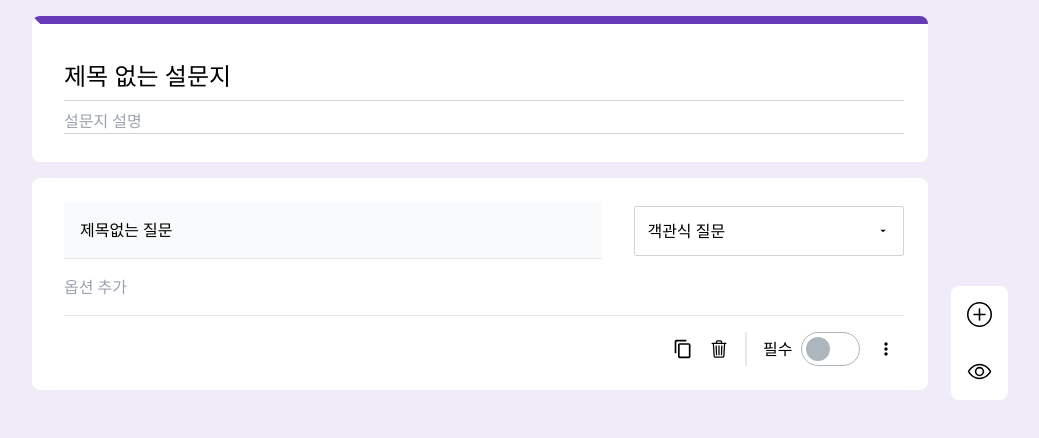
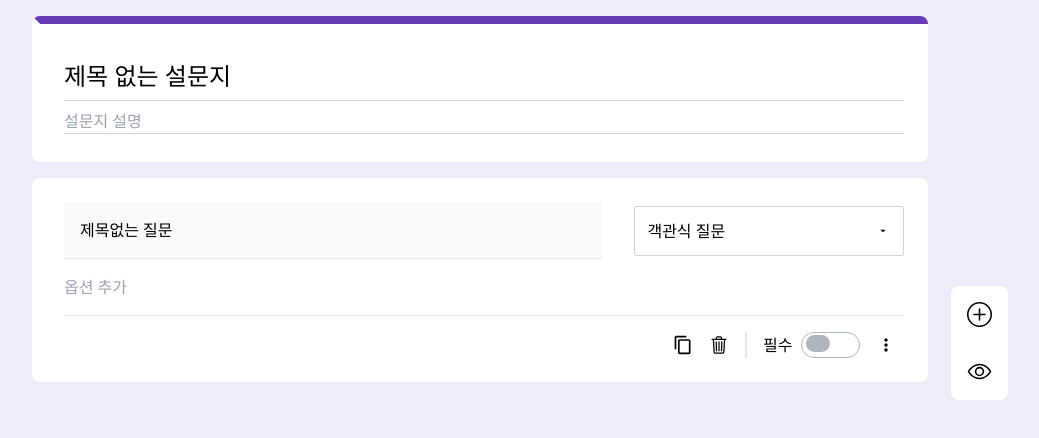
Before and after one commit to caseBread/google_form-clone, a React (Create React App) app: page / in a window 1280 px wide. Both pictures are taken after a click on the button 1139 px from the left and 314 px from the top of the page. Shown: the top 438 px of the page, without its empty margins (160-1199 px from the left). Built offline with nearby package versions, Linux system fonts and the light colour scheme.

Commit message:
chore : toggle style 수정

```diff
--- a/src/index.css
+++ b/src/index.css
@@ -38,7 +38,7 @@
     position: relative;
     display: inline-block;
     width: 3.5em;
-    height: 2em;
+    height: 1.5em;
     }
 
   .switch input {
@@ -58,13 +58,13 @@
     background-color: #fff;
     border: 1px solid #adb5bd;
     transition: .4s;
-    border-radius: 30px;
+    border-radius: 100px;
   }
 
   .slider:before {
     position: absolute;
     content: "";
-    height: 1.4em;
+    height: 1em;
     width: 1.4em;
     border-radius: 20px;
     left: 0.27em;
@@ -74,8 +74,7 @@
   }
 
   input:checked + .slider {
-    background-color: #007bff;
-    border: 1px solid #007bff;
+    @apply bg-primary border-primary
   }
 
   input:focus + .slider {
```
